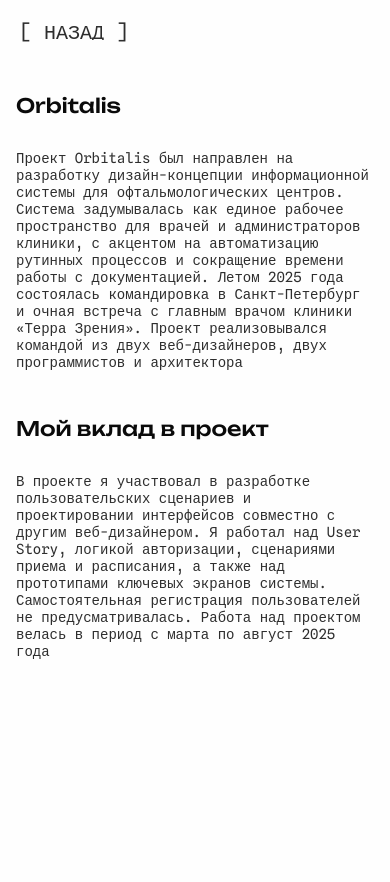
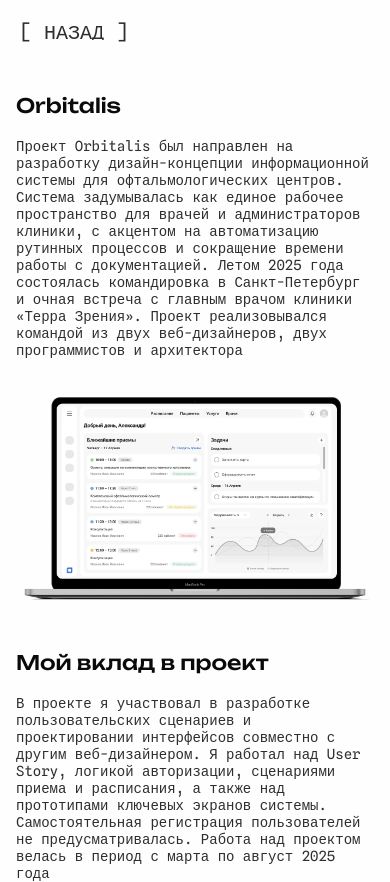
Before and after one commit to MatveyFalcon/sokolstylz, a website built with Parcel: page src/orbitalis.html in a window 390 px wide. Before the commit the page ends 844 px from the top, so only its background shows below. Built offline with nearby package versions, Linux system fonts and the light colour scheme.

Commit message:
add hero section

```diff
--- /dev/null
+++ b/src/assets/js/orbitalis.js
@@ -0,0 +1,9 @@
+const header = document.querySelector(".header");
+
+window.addEventListener("scroll", () => {
+    if (window.scrollY > 40) {
+        header.classList.add("scrolled");
+    } else {
+        header.classList.remove("scrolled");
+    }
+});
--- a/src/assets/styles/layout/home/_contacts.scss
+++ b/src/assets/styles/layout/home/_contacts.scss
@@ -42,6 +42,9 @@
 
 @include mobile {
 	.contacts {
+		&__info {
+			gap: $fs-base;
+		}
 		&__title {
 			width: 30rem;
 		}
--- a/src/assets/styles/layout/orbitalis/_hero.scss
+++ b/src/assets/styles/layout/orbitalis/_hero.scss
@@ -7,24 +7,70 @@
 
 	&__group {
 		display: flex;
-		flex-direction: row;
+		align-items: center;
 		justify-content: space-between;
+		gap: $gap-4xl;
 	}
 
 	&__group-text {
 		display: flex;
 		flex-direction: column;
+		flex: 0 1 clamp(620px, 38vw, 820px);
+		&:nth-of-type(n + 2) {
+			margin-top: $fs-xl;
+			width: clamp(920px, 55vw, 1320px);
+		}
 	}
 
 	&__title {
 		margin-bottom: $fs-lg;
 		@include title-faq();
-		&:nth-of-type(n + 2) {
-			margin-top: $fs-xl;
-		}
 	}
 
 	&__text {
 		@include p($align: left, $transform: none);
 	}
+
+	&__image {
+		flex: 1;
+
+		width: clamp(420px, 45vw, 920px);
+
+		height: auto;
+
+		object-fit: contain;
+
+		display: block;
+	}
 }
+
+@include mobile {
+	.hero {
+		&__title {
+			margin-bottom: $fs-base;
+		}
+		&__group {
+			flex-direction: column;
+			align-items: stretch;
+			gap: $fs-lg;
+		}
+		&__group-text {
+			flex: none;
+			width: 100%;
+			max-width: none;
+
+			&:nth-of-type(n + 2) {
+				margin-top: $fs-xl;
+				width: 100%;
+			}
+		}
+		&__image {
+			width: 100%;
+			max-width: 520px;
+			align-self: center;
+		}
+		&__title {
+			margin-bottom: $fs-base;
+		}
+	}
+}
--- a/src/assets/styles/utils/_vars.scss
+++ b/src/assets/styles/utils/_vars.scss
@@ -4,11 +4,11 @@
 
 // font sizes
 $fs-sm: clamp(14px, 0.9vw, 18px); //subtitle and text mobile
-$fs-base: clamp(20px, 1.3vw, 28px); //button mobile
+$fs-base: clamp(20px, 1.3vw, 28px); //button mobile and gap mobile
 $fs-md: clamp(24px, 1.6vw, 36px); //title mobile h3
-$fs-lg: clamp(32px, 2.2vw, 52px);
+$fs-lg: clamp(32px, 2.2vw, 52px); //gap 32px
 $fs-xl-sm: clamp(36px, 3vw, 68px); //title mobile h2
-$fs-xl: clamp(48px, 4vw, 88px);
+$fs-xl: clamp(48px, 4vw, 88px); //margin top
 $fs-hero: clamp(72px, 7vw, 160px);
 
 // gaps
--- a/src/orbitalis.html
+++ b/src/orbitalis.html
@@ -47,6 +47,15 @@
 								реализовывался командой из двух веб-дизайнеров, двух
 								программистов и архитектора
 							</p>
+						</div>
+						<img
+							src="./assets/images/mockup-orbitalis.webp"
+							alt="mockup-orbitalis"
+							class="hero__image"
+						/>
+					</div>
+
+					<div class="hero__group-text">
 						<h3 class="hero__title">Мой вклад в проект</h3>
 						<p class="hero__text">
 							В проекте я участвовал в разработке пользовательских сценариев и
@@ -58,9 +67,8 @@
 						</p>
 					</div>
 				</div>
-				</div>
 			</section>
 		</main>
-		<script type="module" src="./assets/js/main.js"></script>
+		<script type="module" src="./assets/js/orbitalis.js"></script>
 	</body>
 </html>
```
Also changed, not shown: dist/mockup-orbitalis.e6e3b134.webp (added), dist/orbitalis.html, src/assets/images/mockup-orbitalis.webp (added), 6 other files. Lines whose indentation alone changed are shown as unchanged.
